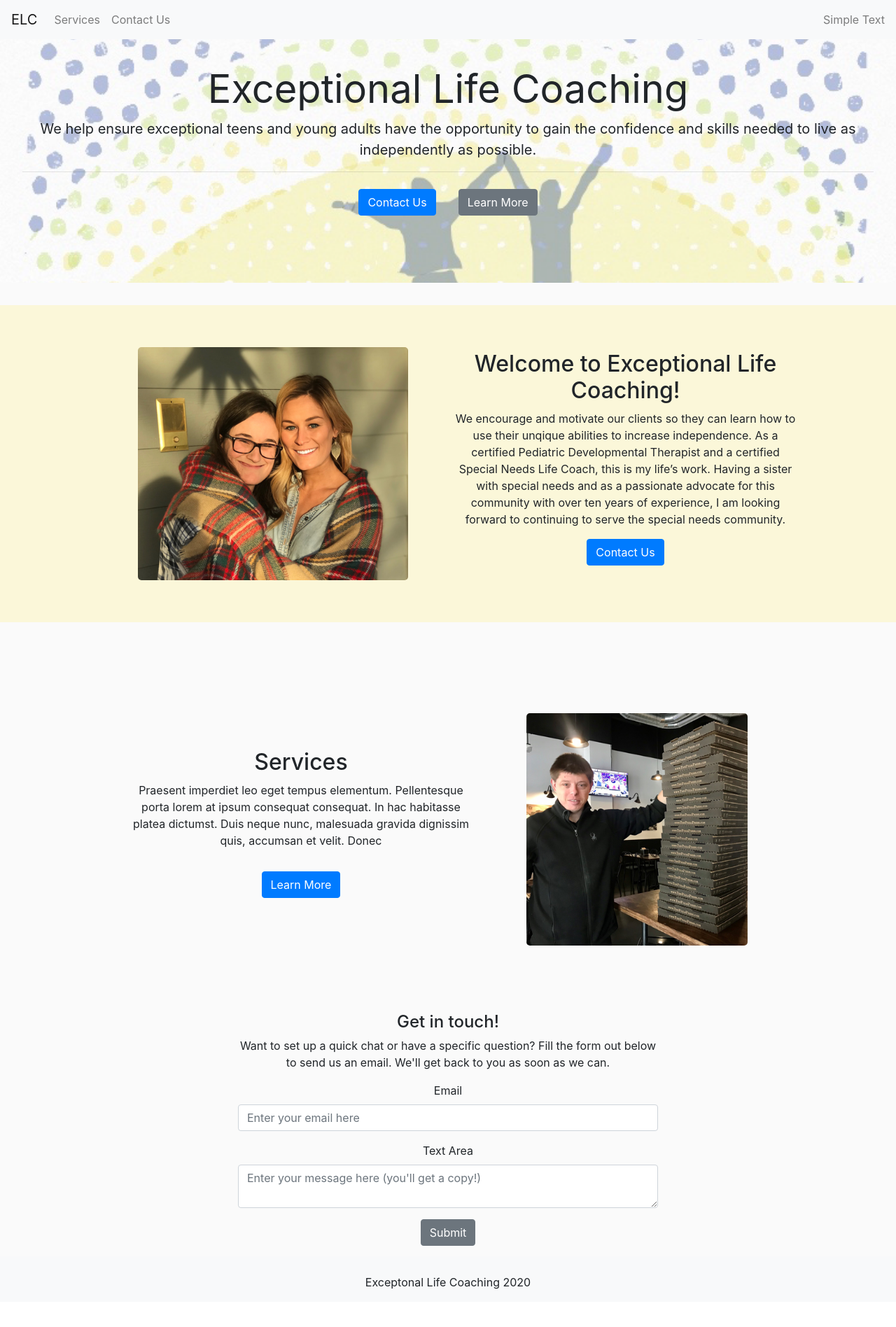
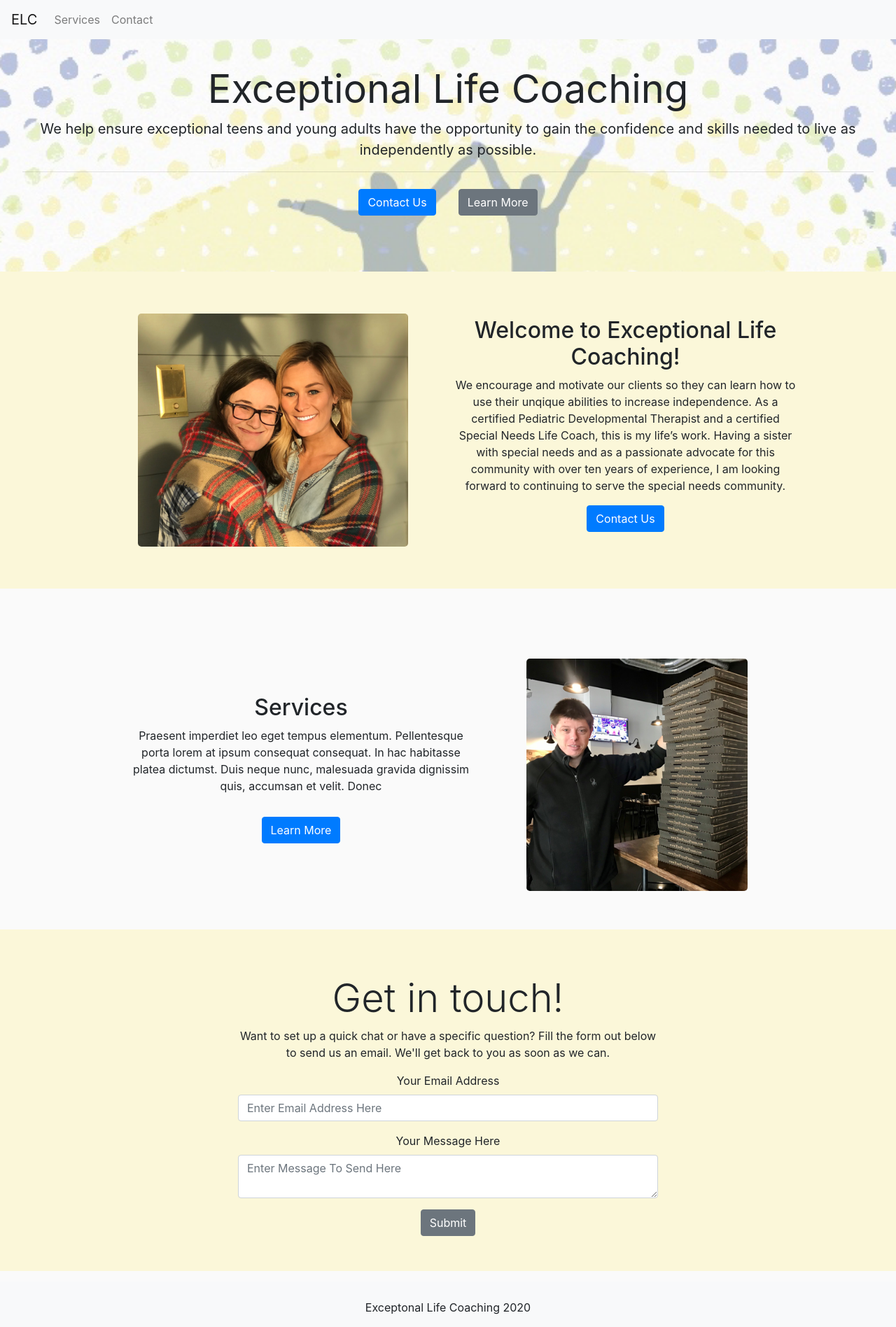
Before and after one commit to bfeole/elc-website, a React (Create React App) app in the folder elc-core/: page / in a window 1280 px wide. Shown: the whole page at 70% size. Before the commit the page ends 1860 px from the top, so only its background shows below. Built offline with nearby package versions, Linux system fonts and the light colour scheme.

Commit message:
Inital production set up and styling

```diff
--- a/elc-core/src/Components/Banner.js
+++ b/elc-core/src/Components/Banner.js
@@ -1,17 +1,17 @@
 import React from 'react';
 import { Jumbotron, Button } from 'reactstrap';
 
-import elclogo from '../Assets/elc-logo-web-light.png';
+import elclogo from '../Assets/elc-logo-web-crop.png';
 
 const Banner = (props) => {
   return (
     <div>
-      <Jumbotron style={{ backgroundImage: `url(${elclogo})`, backgroundSize: 'cover', backgroundPosition: 'center',}}>
+      <Jumbotron style={{ backgroundImage: `url(${elclogo})`, backgroundSize: 'cover', backgroundPosition: 'center', marginBottom: '0px'}}>
         <h1 className="display-4 font-weight-normal">Exceptional Life Coaching</h1>
         <p className="lead font-weight-normal">We help ensure exceptional teens and young adults have the opportunity to gain the confidence and skills needed to live as independently as possible.</p>
         <hr className="my-2" />
         {/* <p>It uses utility classes for typography and spacing to space content out within the larger container.</p> */}
-        <p className="lead">
+        <p className="lead" style={{marginBottom: '0px'}}>
         <Button color='primary' style={{ margin: '1rem' }}>Contact Us</Button>
         <Button color='secondary' style={{ margin: '1rem' }}>Learn More</Button>
         </p>
--- a/elc-core/src/Components/Contact.js
+++ b/elc-core/src/Components/Contact.js
@@ -6,17 +6,18 @@ import '../Styles/contact.css'
 
 const Contact = (props) => {
   return (
+    <div className='contact-color-wrapper'>
     <div className='contact-wrapper'>
       <div className='contact-header'>
-        <h4>Get in touch!</h4>
+        <h4 className='display-4'>Get in touch!</h4>
         <p>Want to set up a quick chat or have a specific question?
         Fill the form out below to send us an email.
         We'll get back to you as soon as we can.</p>
       </div>
     <Form action="https://formspree.io/you@email.com">
       <FormGroup>
-        <Label for="exampleEmail">Email</Label>
-        <Input type="email" name="email" id="exampleEmail" placeholder="Enter your email here" />
+        <Label for="exampleEmail">Your Email Address</Label>
+        <Input type="email" name="email" id="exampleEmail" placeholder="Enter Email Address Here" />
       </FormGroup>
       {/* <FormGroup>
         <Label for="exampleSelect">Select</Label>
@@ -29,11 +30,12 @@ const Contact = (props) => {
         </Input>
       </FormGroup> */}
       <FormGroup>
-        <Label for="exampleText">Text Area</Label>
-        <Input type="textarea" name="text" id="exampleText" placeholder="Enter your message here (you'll get a copy!)" />
+        <Label for="exampleText">Your Message Here</Label>
+        <Input type="textarea" name="text" id="exampleText" placeholder="Enter Message To Send Here" />
       </FormGroup>
       <Button>Submit</Button>
     </Form>
+      </div>
       </div>
   );
 }
--- a/elc-core/src/Components/NavBar.js
+++ b/elc-core/src/Components/NavBar.js
@@ -33,7 +33,7 @@ const NavBar = (props) => {
               <NavLink href="/services">Services</NavLink>
             </NavItem>
             <NavItem>
-              <NavLink href="/contact">Contact Us</NavLink>
+              <NavLink href="/contact">Contact</NavLink>
             </NavItem>
             {/* <UncontrolledDropdown nav inNavbar>
               <DropdownToggle nav caret>
@@ -53,7 +53,7 @@ const NavBar = (props) => {
               </DropdownMenu>
             </UncontrolledDropdown> */}
           </Nav>
-          <NavbarText>Simple Text</NavbarText>
+          {/* <NavbarText>Simple Text</NavbarText> */}
         </Collapse>
       </Navbar>
     </div>
--- a/elc-core/src/Styles/banner.css
+++ b/elc-core/src/Styles/banner.css
@@ -3,8 +3,8 @@
   flex-direction: row;
   justify-content: space-evenly;
   width: 100%;
-  border: 1px solid pink;
-  /* margin-top: 60px; */
+  /* border: 1px solid pink; */
+  margin-top: 60px;
   /* padding: 10px; */
 }
 
--- a/elc-core/src/Styles/contact.css
+++ b/elc-core/src/Styles/contact.css
@@ -1,4 +1,14 @@
 .contact-wrapper {
     max-width: 600px;
-    margin-top: 85px;
+    margin-top: 15px;
 }
+
+
+.contact-color-wrapper {
+    width: 100%;
+    display: flex;
+    align-items: center;
+    justify-content: space-evenly;
+    background-color: #fbf7d9;
+    padding: 50px 0 50px 0;
+}
--- a/elc-core/src/Styles/services.css
+++ b/elc-core/src/Styles/services.css
@@ -15,6 +15,7 @@
 .services-wrapper {
   display: flex;
   margin-top: 50px;
+  margin-bottom: 25px;
   flex-direction: column;
   justify-content: space-around;
 }
@@ -28,7 +29,8 @@
   align-items: center;
   justify-content: center;
   flex-direction: row;
-  padding-top: 120px;
+  padding-top: 90px;
+  padding-bottom: 45px;
   max-width: 90%;
   /* border: solid pink 2px; */
 }
```
Also changed, not shown: elc-core/src/Assets/elc-logo-web-crop.png (added), 1 other file (tests, documents, lock files or other folders).
